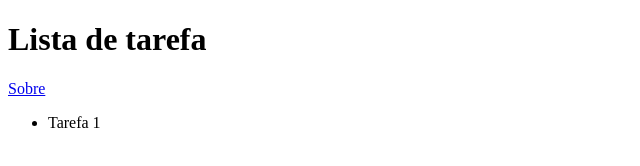
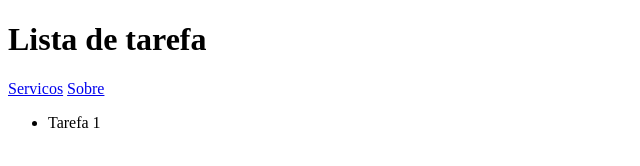
Before and after one commit to eduardocostasantos99-dev/Lista-de-tarefas2, a plain HTML site: page index.html in a window 1280 px wide. Shown: the full height of the page, 0-640 px from the left. Drawn offline with Linux system fonts and the light colour scheme.

Commit message:
Update index.html

```diff
--- a/index.html
+++ b/index.html
@@ -9,6 +9,7 @@
     <header>
         <h1>Lista de tarefa</h1>
         <nav>
+            <a href="Servicos.html">Servicos</a>
             <a href="sobre.html">Sobre</a>
         </nav>
     </header>
```
